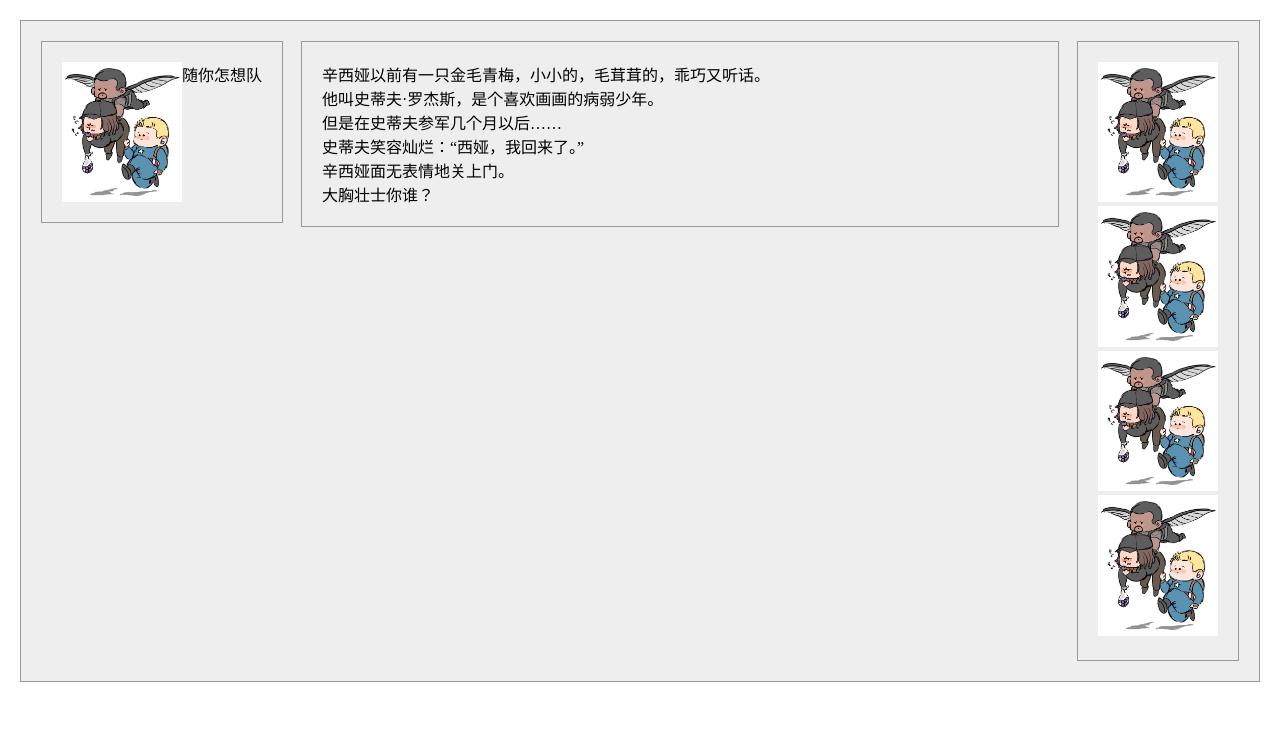
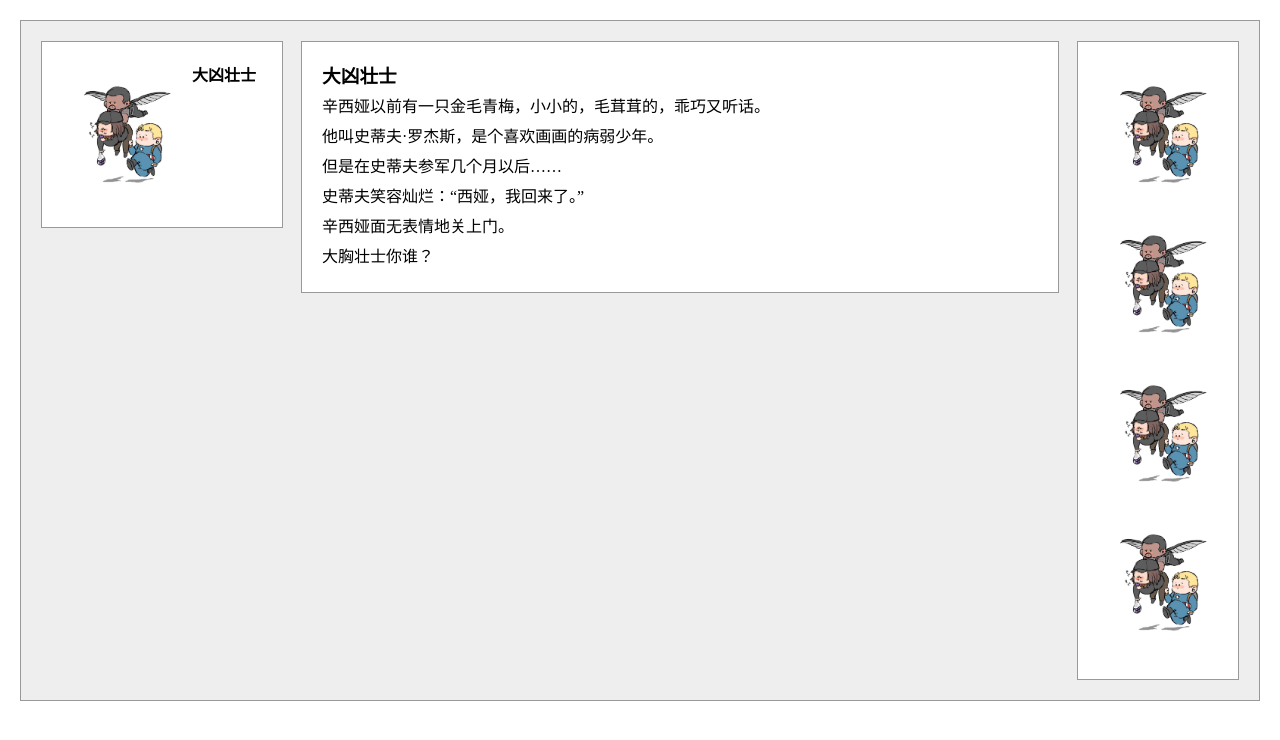
Before and after one commit to zhshuli/ife-exercise, a plain HTML site: page college01/task03/index.html in a window 1280 px wide. Drawn offline with Linux system fonts and the light colour scheme.

Commit message:
add style

```diff
--- a/college01/task03/index.css
+++ b/college01/task03/index.css
@@ -4,7 +4,8 @@
 }
 
 img {
-    width: 120px;
+    width: 90px;
+    margin: 20px;
 }
 
 .left img {
@@ -26,15 +27,19 @@ div {
     width: 200px;
     height: auto;
     float: left;
+    background-color: #fff;
 }
 
 .right {
     width: 120px;
     height: auto;
     float: right;
+    background-color: #fff;
 }
 
 .center {
     margin: 0 180px 0 260px;
     height: auto;
+    background-color: #fff;
+    line-height: 30px;
 }
--- a/college01/task03/index.html
+++ b/college01/task03/index.html
@@ -16,10 +16,11 @@
             </div>
 
             <div class="left">
-                <img src="IMG_4345.JPG" alt="团队logo"><p>随你怎想队</p>
+                <img src="IMG_4345.JPG" alt="团队logo" /> <h4>大凶壮士</h4>
             </div>
 
             <div class="center">
+                <h3>大凶壮士</h3>
                 <p>辛西娅以前有一只金毛青梅，小小的，毛茸茸的，乖巧又听话。<br />
                     他叫史蒂夫·罗杰斯，是个喜欢画画的病弱少年。<br />
                     但是在史蒂夫参军几个月以后……<br />
```
